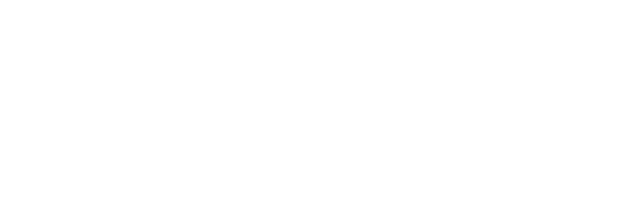
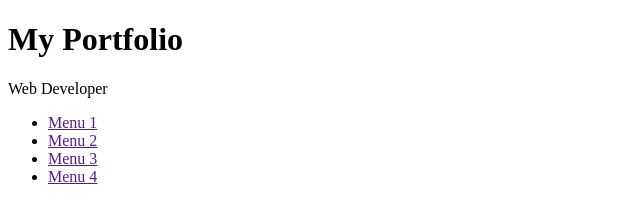
Before and after one commit to KarlAldrineEmilio/webtech, a plain HTML site: page emmet-laboratory/05-semantic.html in a window 1280 px wide. Shown: the whole page, without its empty margins (0-640 px from the left). Drawn offline with Linux system fonts and the light colour scheme.

Commit message:
Update 05-semantic.html

```diff
--- a/emmet-laboratory/05-semantic.html
+++ b/emmet-laboratory/05-semantic.html
@@ -13,5 +13,20 @@
     <article></article>
     <aside></aside>
     <footer></footer>
+
+    <div class="container">
+        <header>
+            <h1>My Portfolio</h1>
+            <p>Web Developer</p>
+            <nav>
+                <ul>
+                    <li><a href="">Menu 1</a></li>
+                    <li><a href="">Menu 2</a></li>
+                    <li><a href="">Menu 3</a></li>
+                    <li><a href="">Menu 4</a></li>
+                </ul>
+            </nav>
+        </header>
+    </div>
 </body>
 </html>
```
